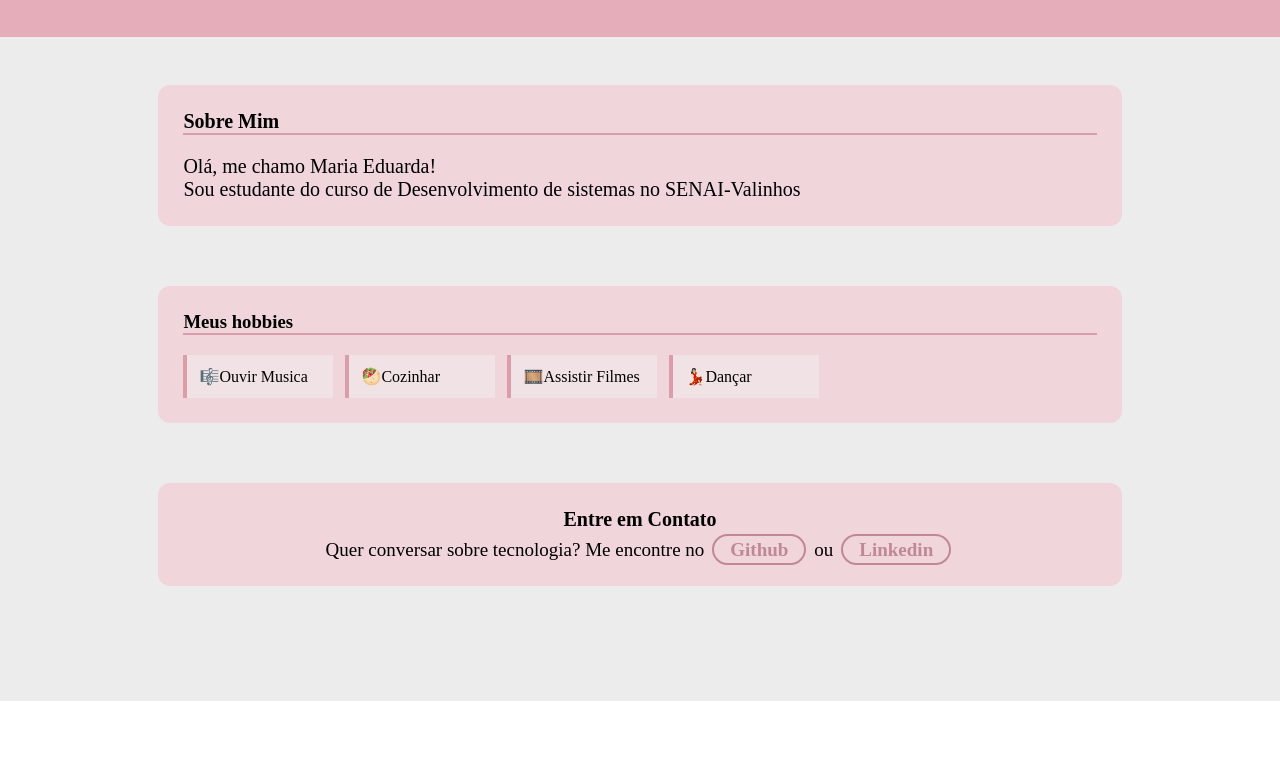
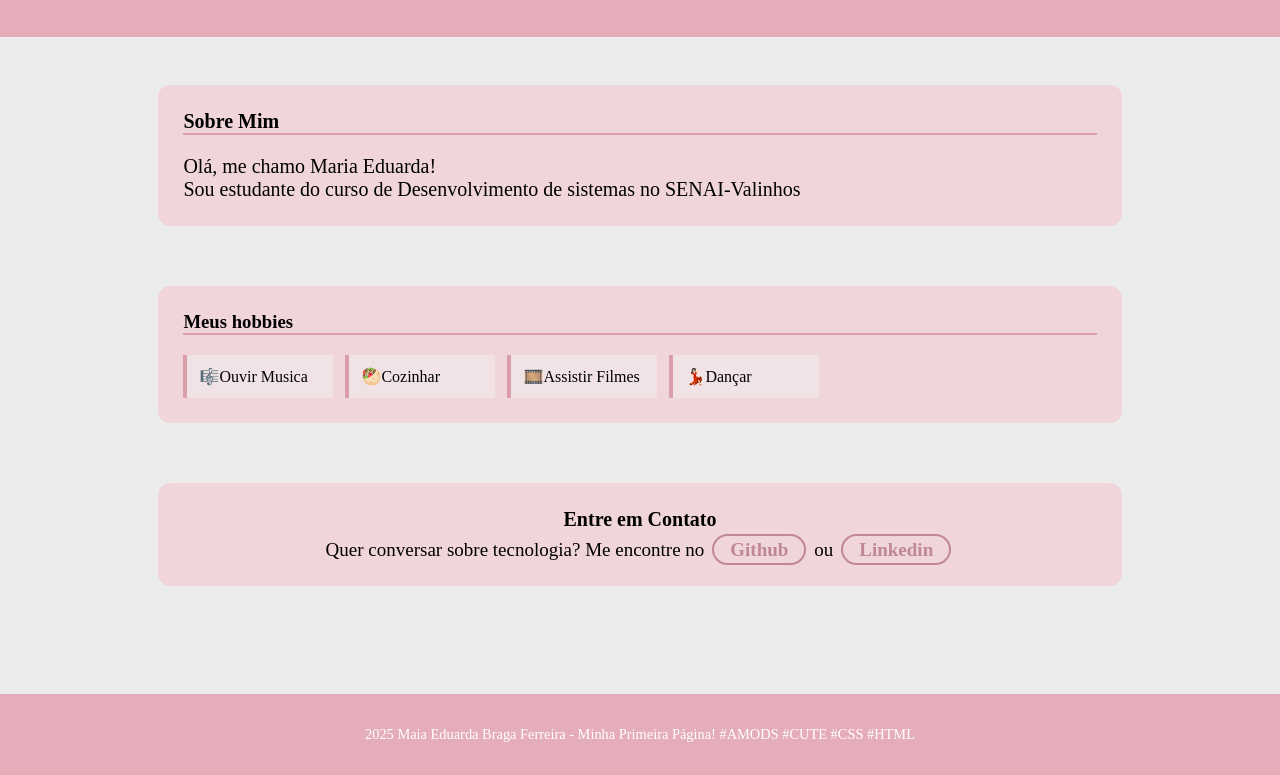
Before and after one commit to mariabragaf/meu-primeiro-site, a plain HTML site: page index.html in a window 1280 px wide. Shown: the part 99-874 px from the top of the page. Before the commit the page ends 800 px from the top, so only its background shows below. Drawn offline with Linux system fonts and the light colour scheme.

Commit message:
Finaliza o Footer e o Site

```diff
--- a/assets/styles/index.css
+++ b/assets/styles/index.css
@@ -117,3 +117,14 @@ contact a:hover {
     color:aliceblue;
     transform: translateY(-2px);
 }
+
+footer {
+    background-color:rgb(229, 173, 185);
+    color:rgb(255, 255, 255);
+    text-align: center;
+    padding: 2rem;
+    width: 100%;
+}
+footer p{
+    font-size: 0.9rem;
+}
--- a/index.html
+++ b/index.html
@@ -39,5 +39,11 @@
 
      </contact>
     </main>
+
+   <footer>
+    <p>
+        2025 Maia Eduarda Braga Ferreira - Minha Primeira Página! #AMODS #CUTE #CSS #HTML
+    </p>
+   </footer>
 </body>
 </html>
```
